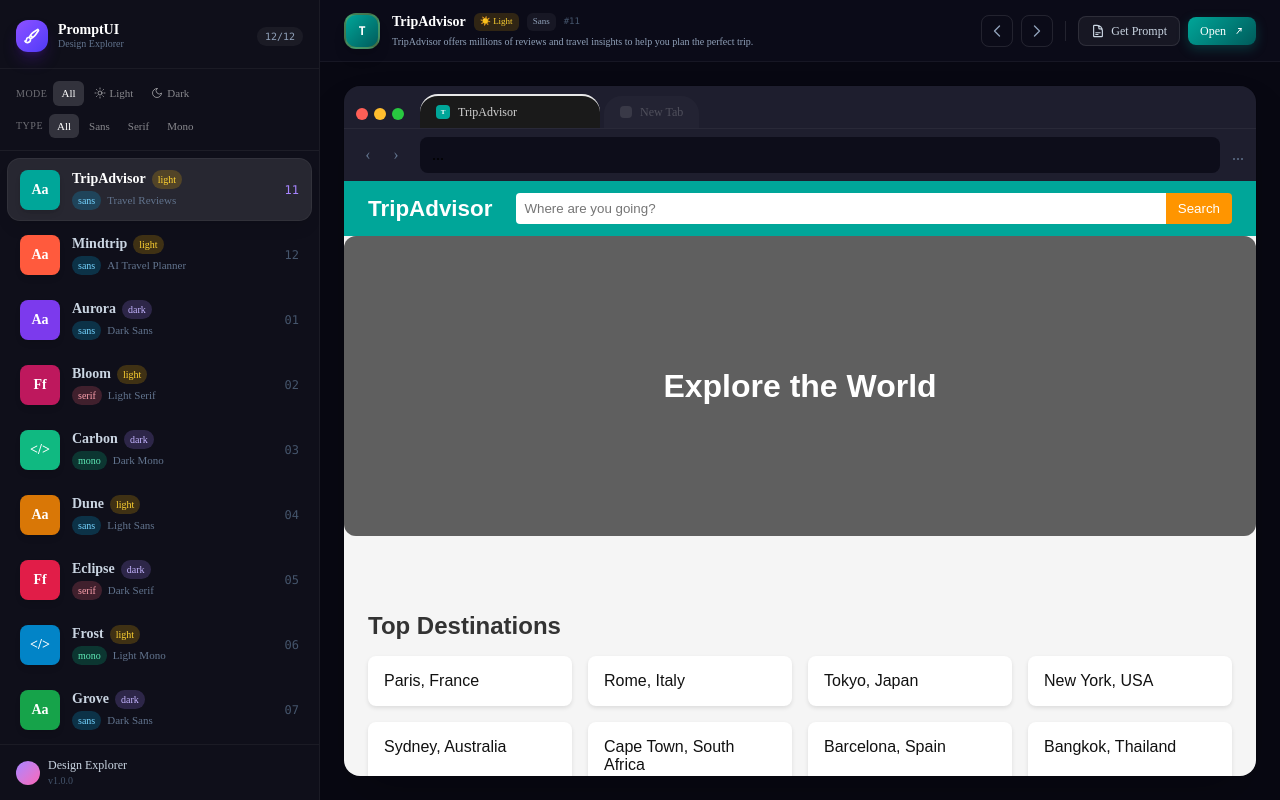
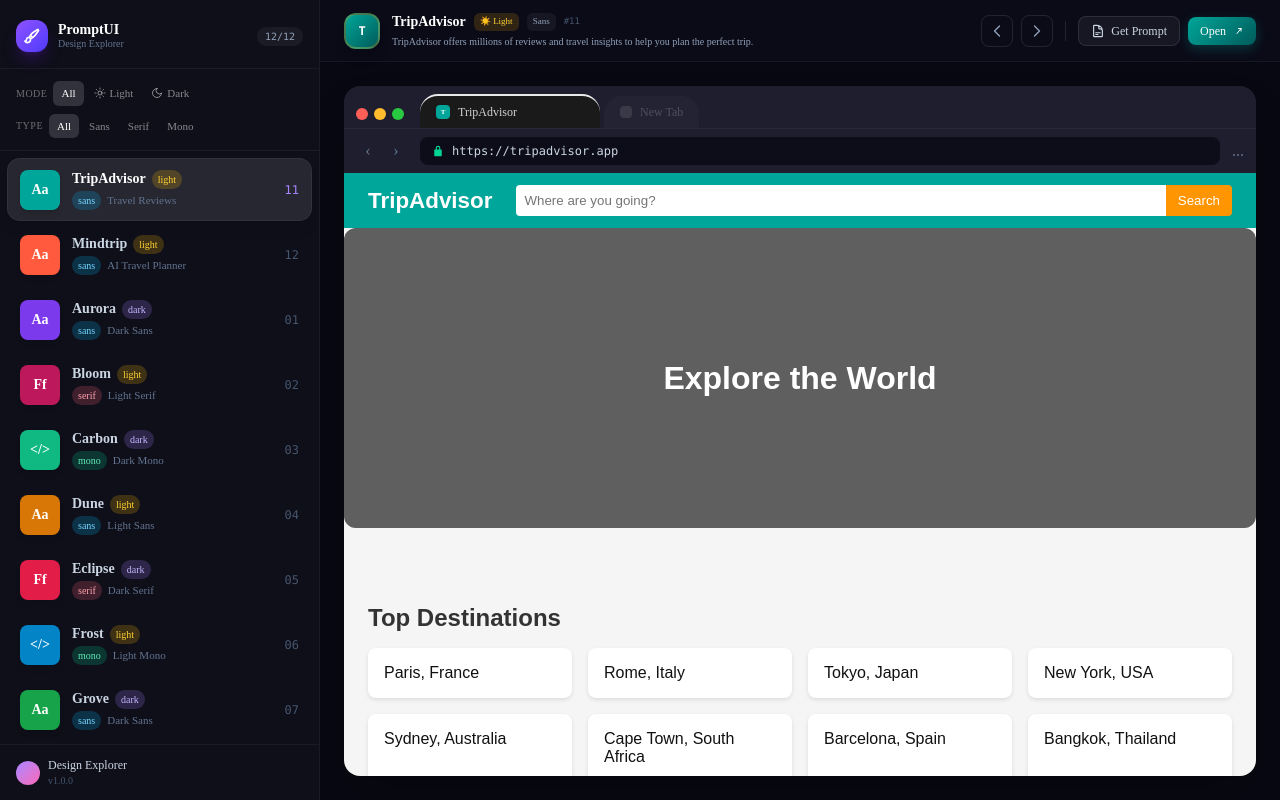
Before and after one commit to amthucdanang2015-pixel/design-prompt, a Next.js app: page / in a window 1280 px wide. Built offline with nearby package versions, Linux system fonts and the light colour scheme.

Commit message:
Add files via upload

```diff
--- a/src/components/PreviewBrowser.tsx
+++ b/src/components/PreviewBrowser.tsx
@@ -9,6 +9,7 @@
 
 export default function PreviewBrowser({ item }: PreviewBrowserProps) {
   const { colors, url } = item;
+  const fakeUrl = `https://${item.title.toLowerCase()}.app`;
 
   return (
     <div className="flex flex-col h-full rounded-2xl overflow-hidden shadow-2xl ring-1 ring-black/10">
@@ -68,7 +69,10 @@
 
           {/* URL bar */}
           <div className="flex-1 flex items-center gap-2 bg-[#0D0D1A] rounded-lg px-3 py-1.5">
-            ...
+            <svg className="w-3 h-3 text-emerald-400 flex-shrink-0" fill="currentColor" viewBox="0 0 16 16">
+              <path d="M8 1a3 3 0 0 0-3 3v2H4a1 1 0 0 0-1 1v7a1 1 0 0 0 1 1h8a1 1 0 0 0 1-1V7a1 1 0 0 0-1-1h-1V4a3 3 0 0 0-3-3zm0 1.5A1.5 1.5 0 0 1 9.5 4v2h-3V4A1.5 1.5 0 0 1 8 2.5z" />
+            </svg>
+            <span className="text-xs text-slate-300 font-mono truncate">{fakeUrl}</span>
           </div>
 
           {/* Right actions */}
```
